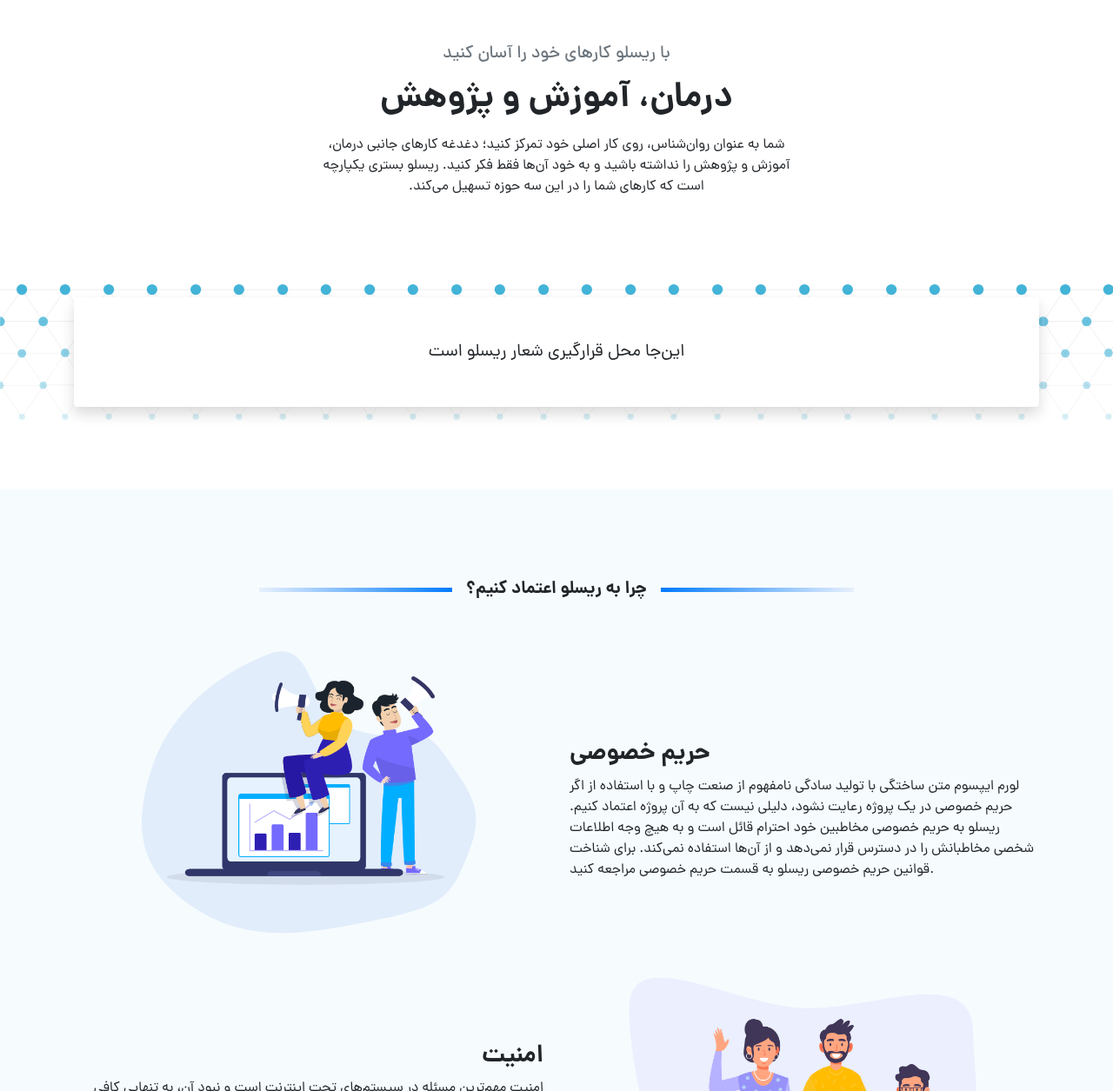
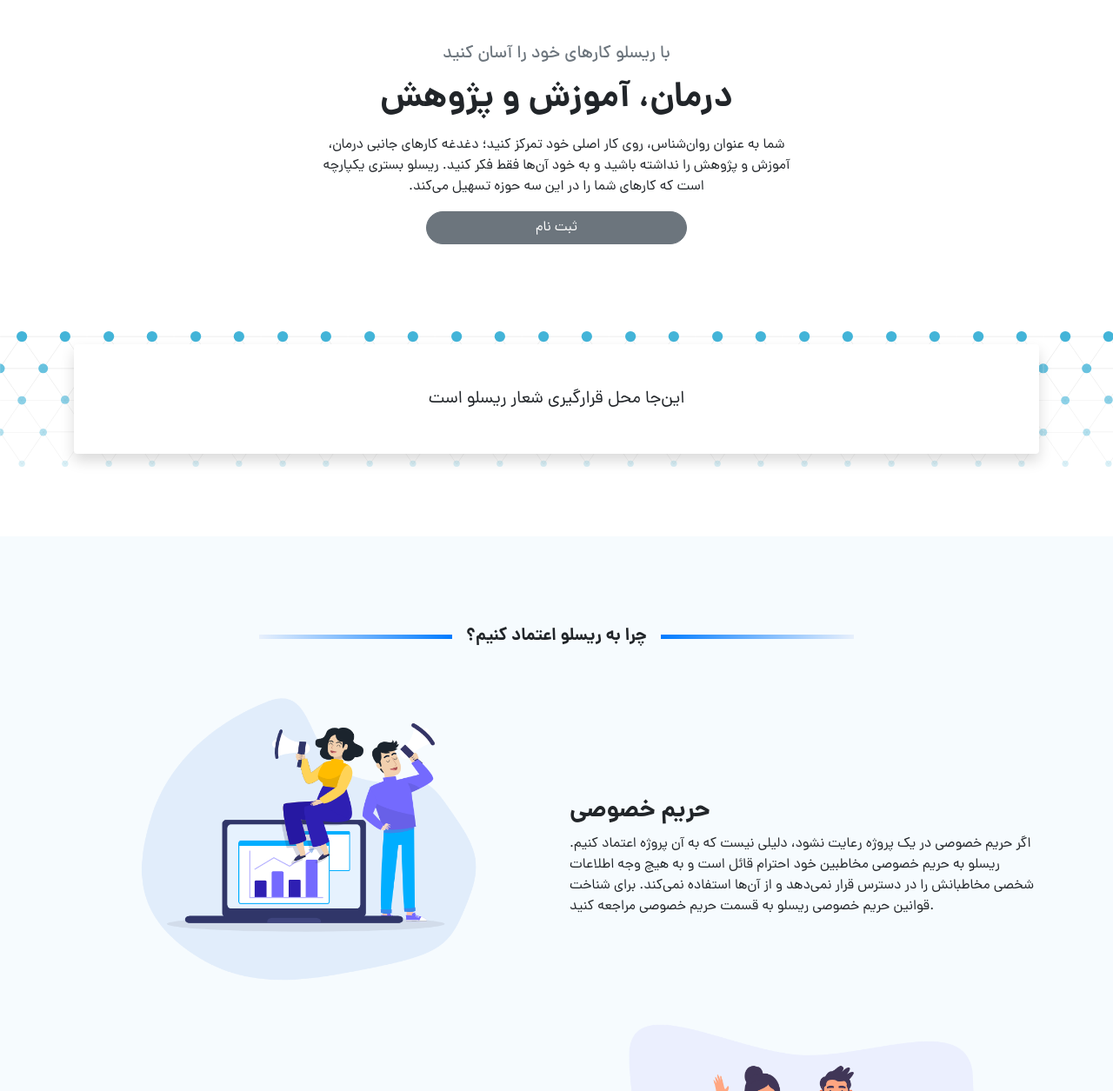
Before and after one commit to meyQuery/risloo-public, a website: page index.html in a window 1280 px wide. Shown: the part 868-2123 px from the top of the page at 87% size. Drawn offline with Linux system fonts and the light colour scheme.

Commit message:
Minor change

```diff
--- a/index.html
+++ b/index.html
@@ -61,6 +61,9 @@
                         <h5 class="text-secondary mb-3">با ریسلو کارهای خود را آسان کنید</h5>
                         <h2 class="h1 mb-3 font-weight-bolder">درمان، آموزش و پژوهش</h2>
                         <p class="mb-0">شما به عنوان روان‌شناس، روی کار اصلی خود تمرکز کنید؛ دغدغه کارهای جانبی درمان، آموزش و پژوهش را نداشته باشید و به خود آن‌ها فقط فکر کنید. ریسلو بستری یکپارچه است که کارهای شما را در این سه حوزه تسهیل می‌کند.</p>
+                        <div class="mt-3">
+                            <a href="#" class="btn btn-secondary rounded-pill" style="min-width: 300px;">ثبت نام</a>
+                        </div>
                     </div>
                 </div>
             </div>
@@ -89,7 +92,7 @@
                     <div
                         class="d-flex flex-column justify-content-center mb-5 mb-xl-0 h-100 direction-md-ltr text-md-left">
                         <h3 class="font-weight-bold">حریم خصوصی</h3>
-                        <p class="mb-0">لورم ایپسوم متن ساختگی با تولید سادگی نامفهوم از صنعت چاپ و با استفاده از اگر حریم خصوصی در یک پروژه رعایت نشود، دلیلی نیست که به آن پروژه اعتماد کنیم. ریسلو به حریم خصوصی مخاطبین خود احترام قائل است و به هیچ وجه اطلاعات شخصی مخاطبانش را در دسترس قرار نمی‌دهد و از آن‌ها استفاده نمی‌کند. برای شناخت قوانین حریم خصوصی ریسلو به قسمت حریم خصوصی مراجعه کنید.</p>
+                        <p class="mb-0">اگر حریم خصوصی در یک پروژه رعایت نشود، دلیلی نیست که به آن پروژه اعتماد کنیم. ریسلو به حریم خصوصی مخاطبین خود احترام قائل است و به هیچ وجه اطلاعات شخصی مخاطبانش را در دسترس قرار نمی‌دهد و از آن‌ها استفاده نمی‌کند. برای شناخت قوانین حریم خصوصی ریسلو به قسمت حریم خصوصی مراجعه کنید.</p>
                     </div>
                 </div>
                 <div class="col-md-6 col-lg-6 order-1 order-md-2 order-lg-2 order-xl-2">
```
